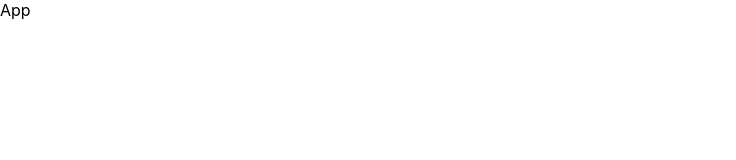
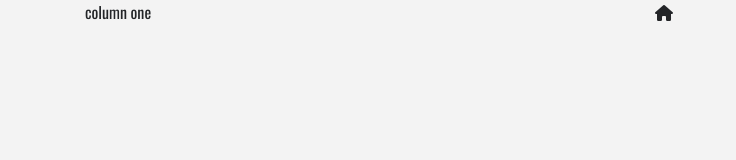
Before and after one commit to juncn/web_practice_project_5, a React (Create React App) app in the folder phone-ecommerce/: page / in a window 1280 px wide. Shown: the top 160 px of the page, without its empty margins (0-736 px from the left). Built offline with nearby package versions, Linux system fonts and the light colour scheme.

Commit message:
Set up google font and bootstrap

```diff
--- a/phone-ecommerce/package.json
+++ b/phone-ecommerce/package.json
@@ -10,6 +10,7 @@
     "@types/node": "^12.0.0",
     "@types/react": "^17.0.0",
     "@types/react-dom": "^17.0.0",
+    "bootstrap": "^4.6.0",
     "react": "^17.0.2",
     "react-dom": "^17.0.2",
     "react-scripts": "4.0.3",
--- a/phone-ecommerce/public/index.html
+++ b/phone-ecommerce/public/index.html
@@ -24,7 +24,14 @@
       work correctly both with client-side routing and a non-root public URL.
       Learn how to configure a non-root public URL by running `npm run build`.
     -->
-    <title>React App</title>
+
+    <!-- google fonts -->
+    <link rel="preconnect" href="https://fonts.gstatic.com">
+    <link href="https://fonts.googleapis.com/css2?family=Oswald:wght@400;500;600;700&family=Permanent+Marker&display=swap" rel="stylesheet">
+
+    <!-- font awesome -->
+    <script src="https://kit.fontawesome.com/b71929ef63.js" crossorigin="anonymous"></script>
+    <title>Phone Store</title>
   </head>
   <body>
     <noscript>You need to enable JavaScript to run this app.</noscript>
--- /dev/null
+++ b/phone-ecommerce/src/App.css
@@ -0,0 +1,27 @@
+:root {
+  --mainBlue: #2a2a72;
+  --lightBlue: #009ffd;
+  --mainWhite: #f3f3f3;
+  --mainDark: #232528;
+  --mainYellow: #ffa400;
+}
+
+body {
+  font-family: "Oswald", sans-serif !important;
+  background: var(--mainWhite) !important;
+  color: var(--mainDark) !important;
+}
+
+.text-title {
+  font-family: 'Permanent Marker', cursive;
+  letter-spacing: 0.3rem;
+  text-transform: uppercase;
+}
+
+.text-blue {
+  color: var(--mainBlue);
+}
+
+.text-bright {
+  color: var(--lightBlue);
+}
--- a/phone-ecommerce/src/App.tsx
+++ b/phone-ecommerce/src/App.tsx
@@ -1,5 +1,19 @@
+import 'bootstrap/dist/css/bootstrap.min.css';
+import './App.css';
+
 const App = () => {
-  return <div className="App">App</div>;
-}
+  return (
+    <div className="container">
+      <div className="row">
+        <div className="col-6">column one</div>
+        <div className="col-6">
+          <span>
+            <i className="fas fa-home"></i>
+          </span>
+        </div>
+      </div>
+    </div>
+  );
+};
 
 export default App;
```
Also changed, not shown: 1 other file (tests, documents, lock files or other folders).
